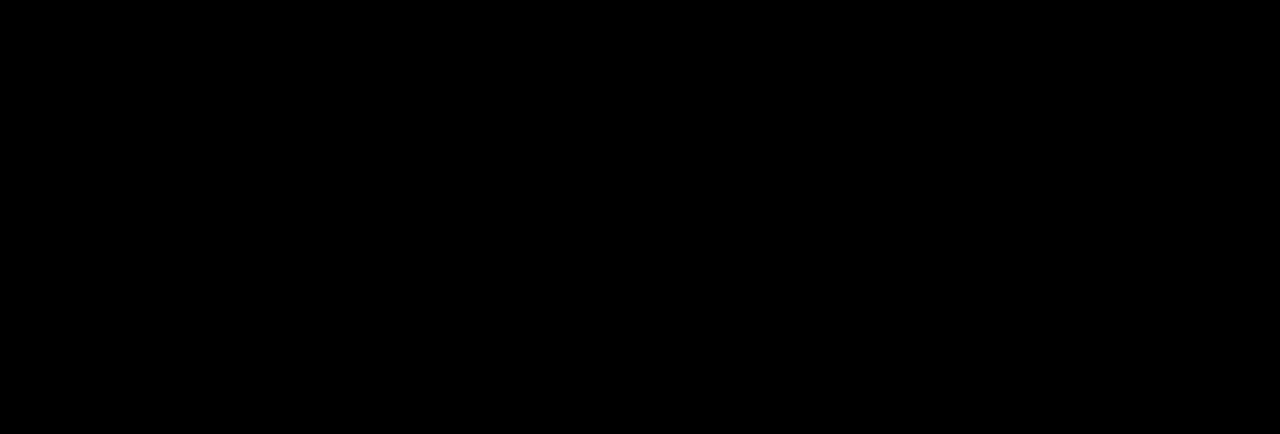
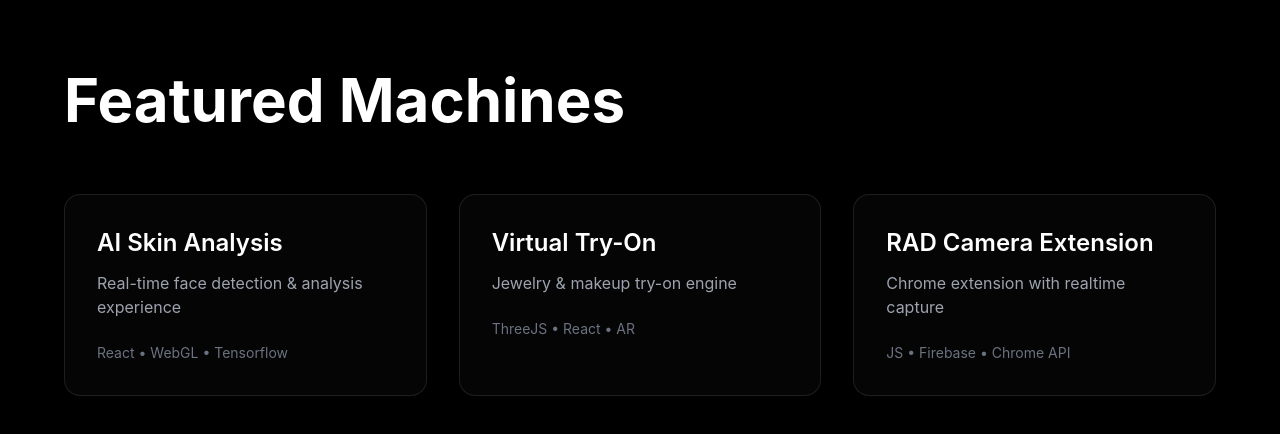
Before and after one commit to varanshu-agrawal/beauti-portfolio, a React (Vite) app: page / in a window 1280 px wide. Shown: the part 858-1292 px from the top of the page. Built offline with nearby package versions, Linux system fonts and the light colour scheme.

Commit message:
feat: enhance Garage section with GSAP animations and project cards display

```diff
--- a/src/sections/Garage.tsx
+++ b/src/sections/Garage.tsx
@@ -1,9 +1,108 @@
-import React from 'react'
+import { useEffect, useRef } from "react"
+import { gsap, ScrollTrigger } from "../utils/gsap"
+
+const projects = [
+  {
+    title: "AI Skin Analysis",
+    desc: "Real-time face detection & analysis experience",
+    tech: "React • WebGL • Tensorflow",
+  },
+  {
+    title: "Virtual Try-On",
+    desc: "Jewelry & makeup try-on engine",
+    tech: "ThreeJS • React • AR",
+  },
+  {
+    title: "RAD Camera Extension",
+    desc: "Chrome extension with realtime capture",
+    tech: "JS • Firebase • Chrome API",
+  },
+]
 
 export default function Garage() {
+  const sectionRef = useRef<HTMLDivElement>(null)
+
+  useEffect(() => {
+    gsap.fromTo(
+      ".garage-card",
+      { opacity: 0, y: 80 },
+      {
+        opacity: 1,
+        y: 0,
+        stagger: 0.2,
+        duration: 1,
+        ease: "power3.out",
+        scrollTrigger: {
+          trigger: sectionRef.current,
+          start: "top 70%",
+        },
+      }
+    )
+
+    cardsRef.current.forEach((card) => {
+      if (!card) return
+
+      card.addEventListener("mousemove", (e) => {
+        const rect = card.getBoundingClientRect()
+        const x = e.clientX - rect.left
+        const y = e.clientY - rect.top
+
+        gsap.to(card, {
+          rotateY: ((x / rect.width) - 0.5) * 10,
+          rotateX: -((y / rect.height) - 0.5) * 10,
+          transformPerspective: 800,
+          duration: 0.3,
+        })
+      })
+
+      card.addEventListener("mouseleave", () => {
+        gsap.to(card, {
+          rotateX: 0,
+          rotateY: 0,
+          duration: 0.5,
+          ease: "power3.out",
+        })
+      })
+    })
+
+  }, [])
+
+  const cardsRef = useRef<(HTMLDivElement | null)[]>([])
+
+
   return (
-    <div>
+    <section
+      ref={sectionRef}
+      className="min-h-screen bg-black px-6 md:px-16 py-32"
+    >
+      <h2 className="text-4xl md:text-6xl font-bold mb-16">
+        Featured Machines
+      </h2>
 
-    </div>
+      <div className="grid md:grid-cols-3 gap-8">
+        {projects.map((p, i) => (
+          <div
+            ref={(el) => (cardsRef.current[ i ] = el)}
+            key={i}
+            className="garage-card group relative border border-white/10 rounded-2xl p-8 bg-white/[0.02] backdrop-blur-sm overflow-hidden cursor-pointer"
+          >
+            {/* glow effect */}
+            <div className="absolute inset-0 opacity-0 group-hover:opacity-100 transition duration-500 bg-gradient-to-br from-pink-500/20 via-transparent to-blue-500/20" />
+
+            <h3 className="text-2xl font-semibold relative z-10">
+              {p.title}
+            </h3>
+
+            <p className="text-gray-400 mt-3 relative z-10">
+              {p.desc}
+            </p>
+
+            <p className="text-sm text-gray-500 mt-6 relative z-10">
+              {p.tech}
+            </p>
+          </div>
+        ))}
+      </div>
+    </section>
   )
 }
```
